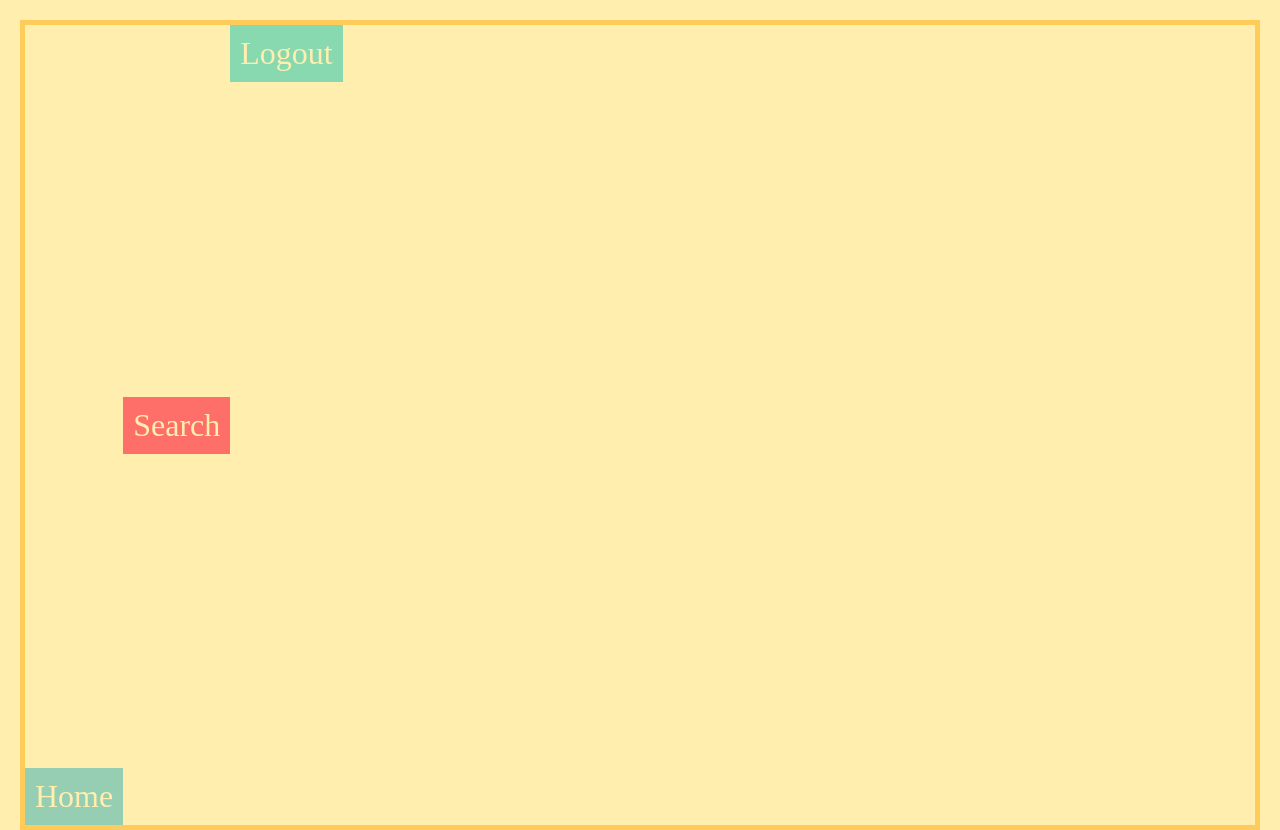
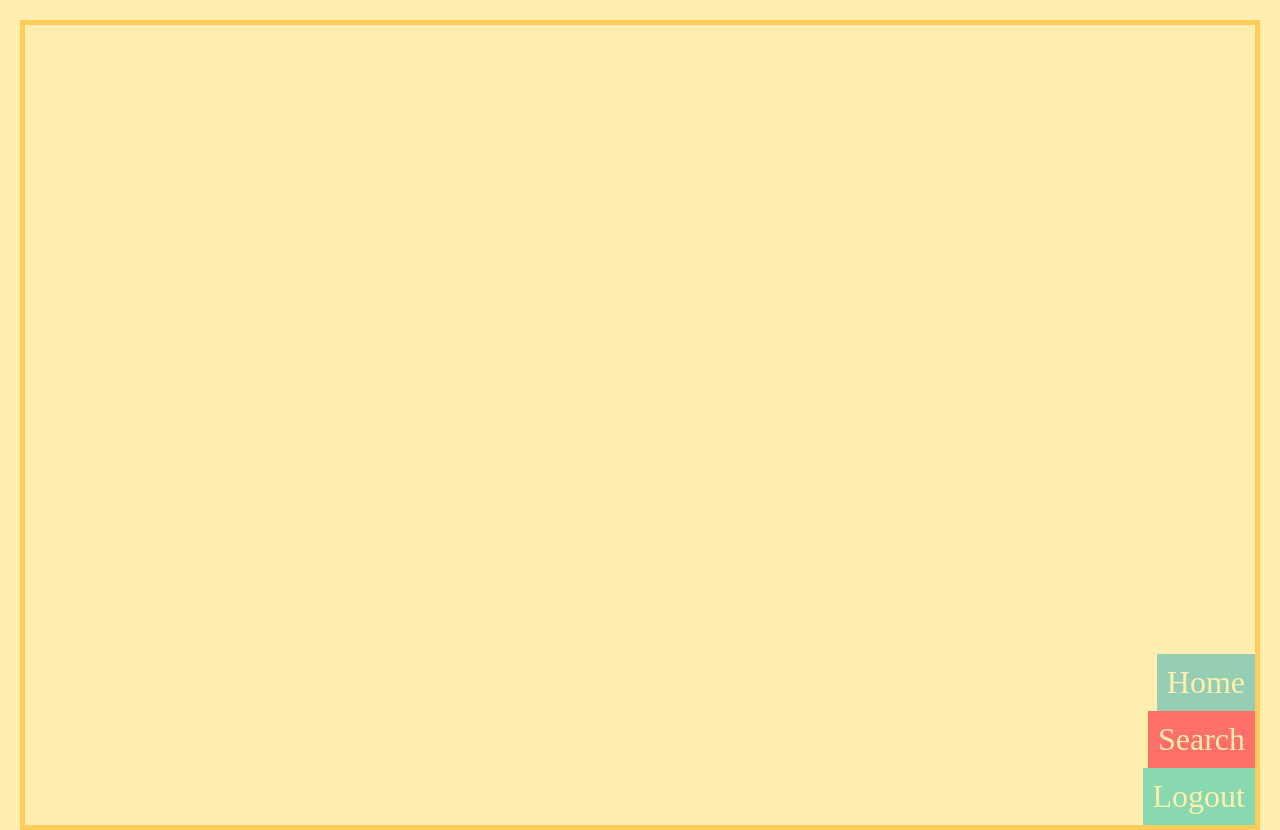
Before and after one commit to rtjae1/wryanLearning, a plain HTML site: page flexbox/freeCodeCamp/index.html in a window 1280 px wide. Drawn offline with Linux system fonts and the light colour scheme.

Commit message:
flex direction column

```diff
--- a/flexbox/freeCodeCamp/assets/css/flexbox.css
+++ b/flexbox/freeCodeCamp/assets/css/flexbox.css
@@ -1,13 +1,9 @@
-/* align items */
+/* flex direction column */
 .container {
   border: 5px solid #ffcc5c;
   display: flex;
+  flex-direction: column;
+  justify-content: flex-end;
   height: 100%;
-  align-items: center;
+  align-items: flex-end;
 }
-.logout {
-    align-self: flex-start;
-}
-.home {
-    align-self: flex-end;
-}
```
